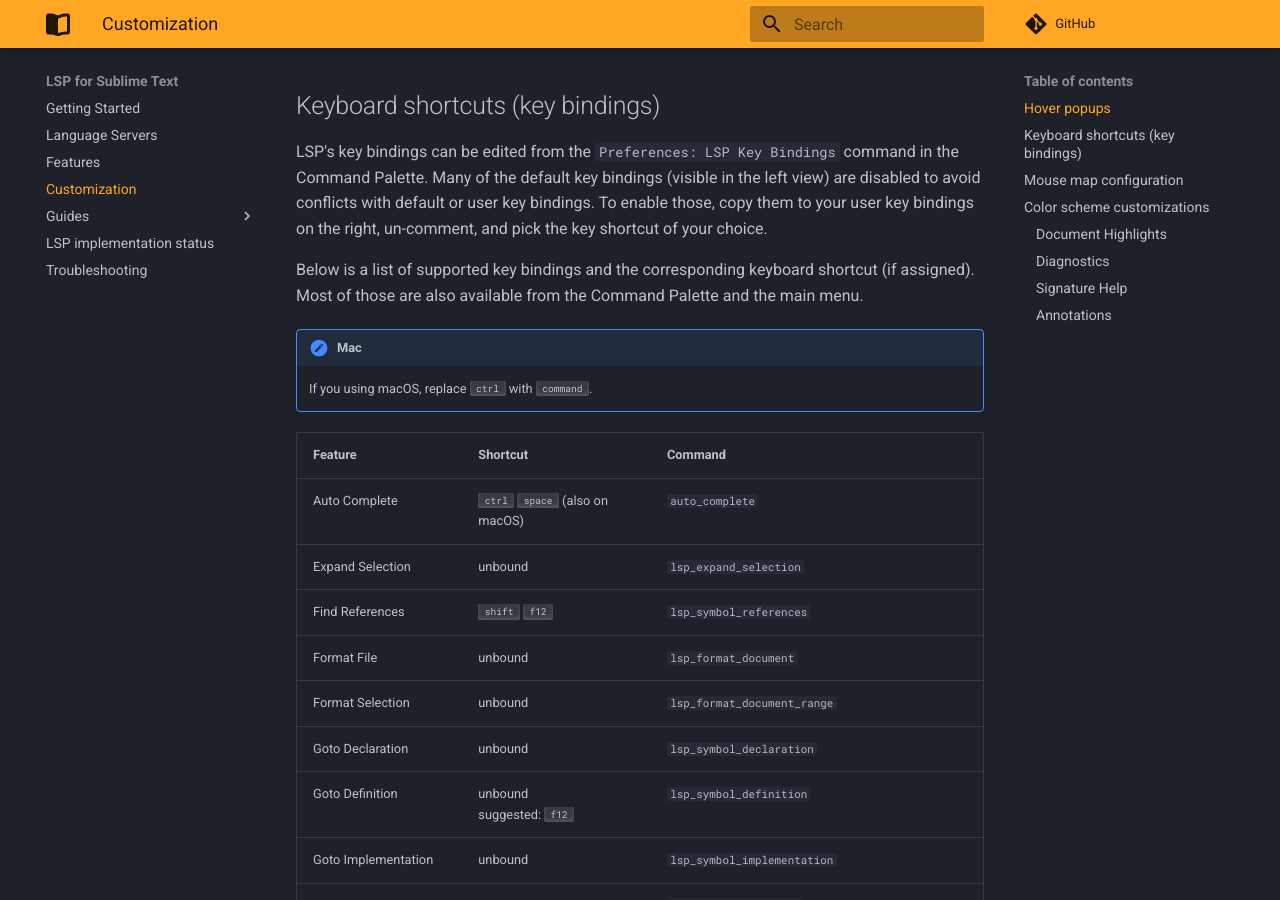
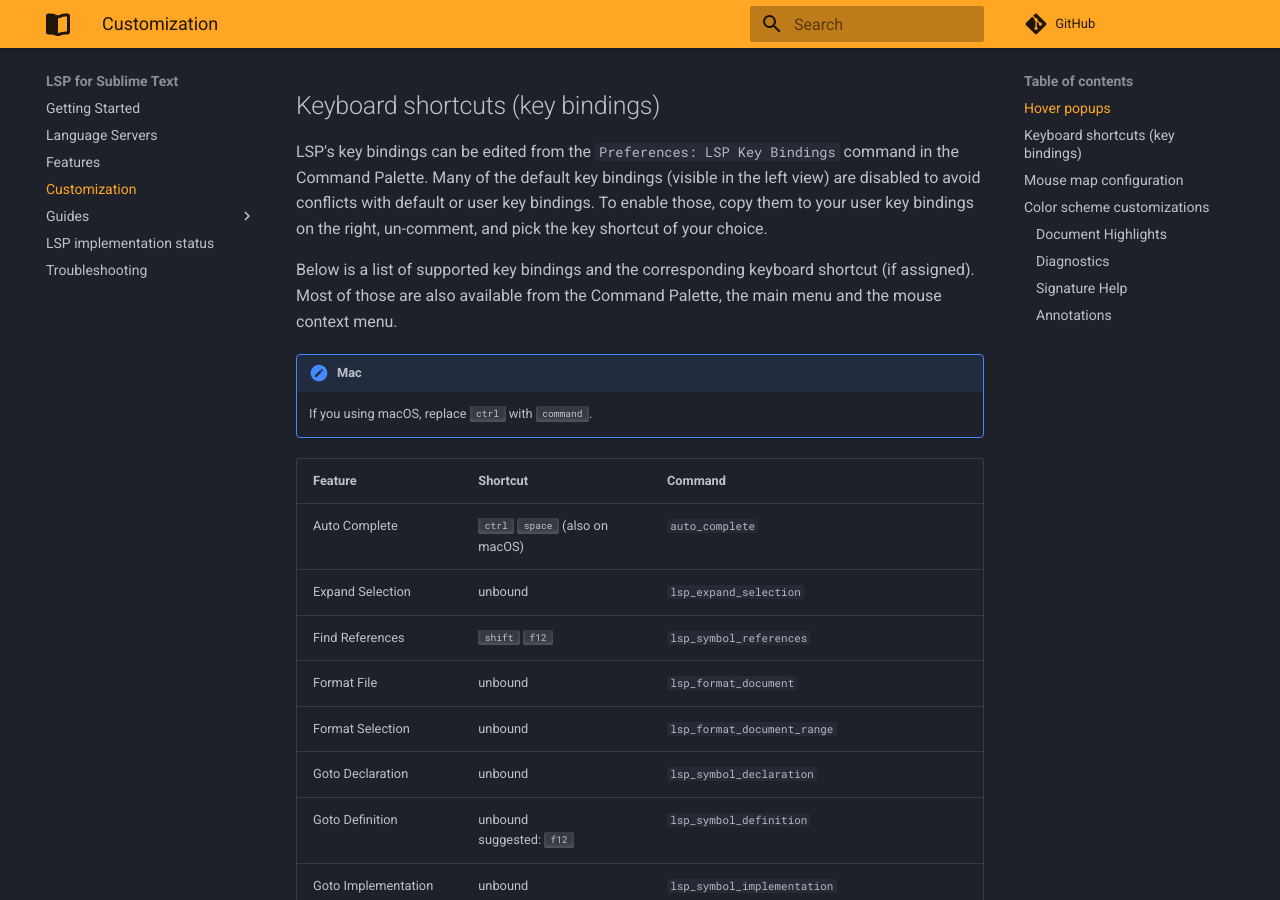
Before and after one commit to sublimelsp/LSP, an MkDocs documentation site: the page built from docs/src/customization.md, in a window 1280 px wide and 900 px high, scrolled down 395 px. Built offline with MkDocs 1.6.1 and Material for MkDocs 9.7.7, drawn with Linux system fonts in a browser that asks for light colours; comment, search, counter and statistics services are not loaded.

Commit message:
include mouse context menu also

```diff
--- a/docs/src/customization.md
+++ b/docs/src/customization.md
@@ -17,7 +17,7 @@
 
 LSP's key bindings can be edited from the `Preferences: LSP Key Bindings` command in the Command Palette. Many of the default key bindings (visible in the left view) are disabled to avoid conflicts with default or user key bindings. To enable those, copy them to your user key bindings on the right, un-comment, and pick the key shortcut of your choice.
 
-Below is a list of supported key bindings and the corresponding keyboard shortcut (if assigned). Most of those are also available from the Command Palette and the main menu.
+Below is a list of supported key bindings and the corresponding keyboard shortcut (if assigned). Most of those are also available from the Command Palette, the main menu and the mouse context menu.
 
 !!! Mac
     If you using macOS, replace <kbd>ctrl</kbd> with <kbd>command</kbd>.
```
